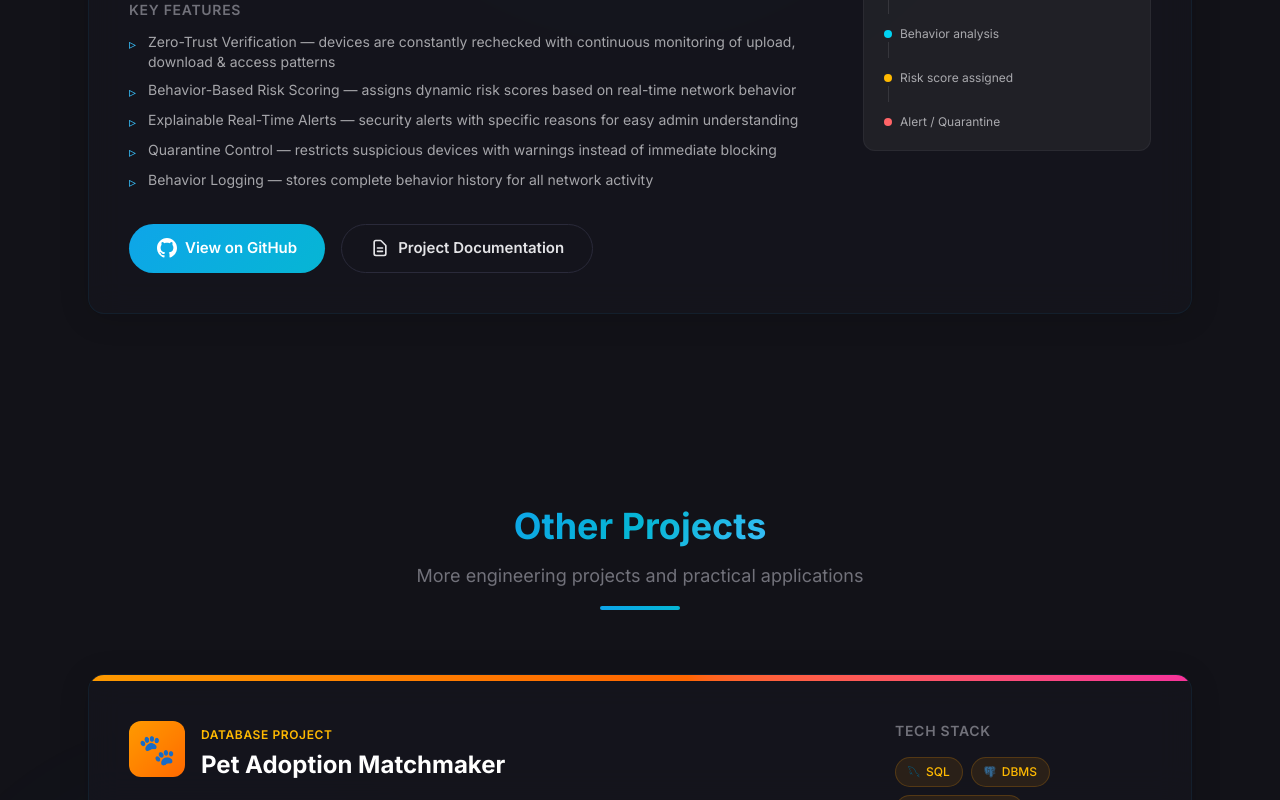
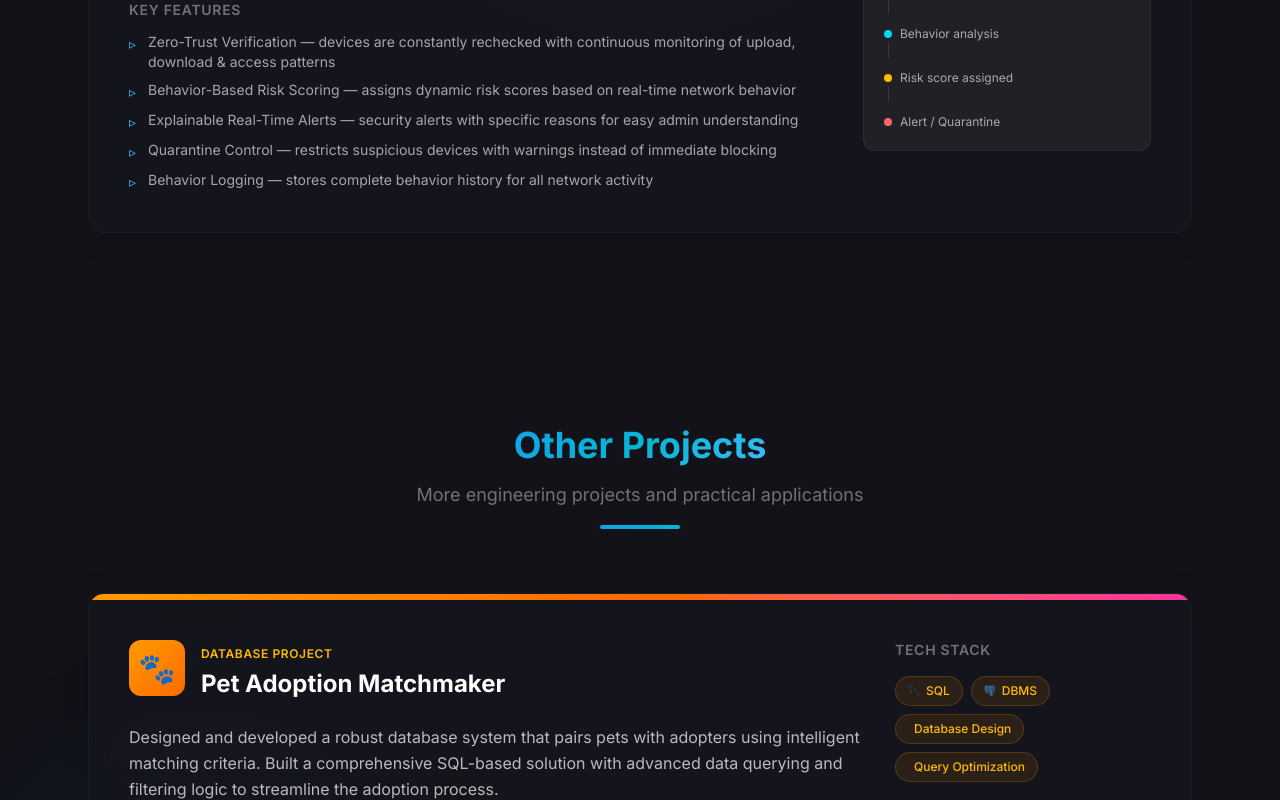
Before and after one commit to Hiruthickroshan/Portfolio, a Next.js app: page / in a window 1280 px wide. Shown: the part 3078-3878 px from the top of the page. Built offline with nearby package versions, Linux system fonts and the light colour scheme.

Commit message:
Remove GitHub and Documentation buttons from Featured Project

```diff
--- a/src/components/FeaturedProject.tsx
+++ b/src/components/FeaturedProject.tsx
@@ -117,29 +117,7 @@
                                         </ul>
                                     </div>
 
-                                    {/* CTA Buttons */}
-                                    <div className="flex flex-wrap gap-4 pt-2">
-                                        <a
-                                            href="https://github.com/Hiruthickroshan"
-                                            target="_blank"
-                                            rel="noopener noreferrer"
-                                            className="btn-primary"
-                                        >
-                                            <svg className="w-5 h-5" fill="currentColor" viewBox="0 0 24 24">
-                                                <path d="M12 0c-6.626 0-12 5.373-12 12 0 5.302 3.438 9.8 8.207 11.387.599.111.793-.261.793-.577v-2.234c-3.338.726-4.033-1.416-4.033-1.416-.546-1.387-1.333-1.756-1.333-1.756-1.089-.745.083-.729.083-.729 1.205.084 1.839 1.237 1.839 1.237 1.07 1.834 2.807 1.304 3.492.997.107-.775.418-1.305.762-1.604-2.665-.305-5.467-1.334-5.467-5.931 0-1.311.469-2.381 1.236-3.221-.124-.303-.535-1.524.117-3.176 0 0 1.008-.322 3.301 1.23.957-.266 1.983-.399 3.003-.404 1.02.005 2.047.138 3.006.404 2.291-1.552 3.297-1.23 3.297-1.23.653 1.653.242 2.874.118 3.176.77.84 1.235 1.911 1.235 3.221 0 4.609-2.807 5.624-5.479 5.921.43.372.823 1.102.823 2.222v3.293c0 .319.192.694.801.576 4.765-1.589 8.199-6.086 8.199-11.386 0-6.627-5.373-12-12-12z" />
-                                            </svg>
-                                            View on GitHub
-                                        </a>
-                                        <a
-                                            href="#"
-                                            className="btn-outline"
-                                        >
-                                            <svg className="w-5 h-5" fill="none" viewBox="0 0 24 24" stroke="currentColor" strokeWidth={2}>
-                                                <path strokeLinecap="round" strokeLinejoin="round" d="M9 12h6m-6 4h6m2 5H7a2 2 0 01-2-2V5a2 2 0 012-2h5.586a1 1 0 01.707.293l5.414 5.414a1 1 0 01.293.707V19a2 2 0 01-2 2z" />
-                                            </svg>
-                                            Project Documentation
-                                        </a>
-                                    </div>
+
                                 </div>
 
                                 {/* Right — Tech Stack & Architecture */}
```
